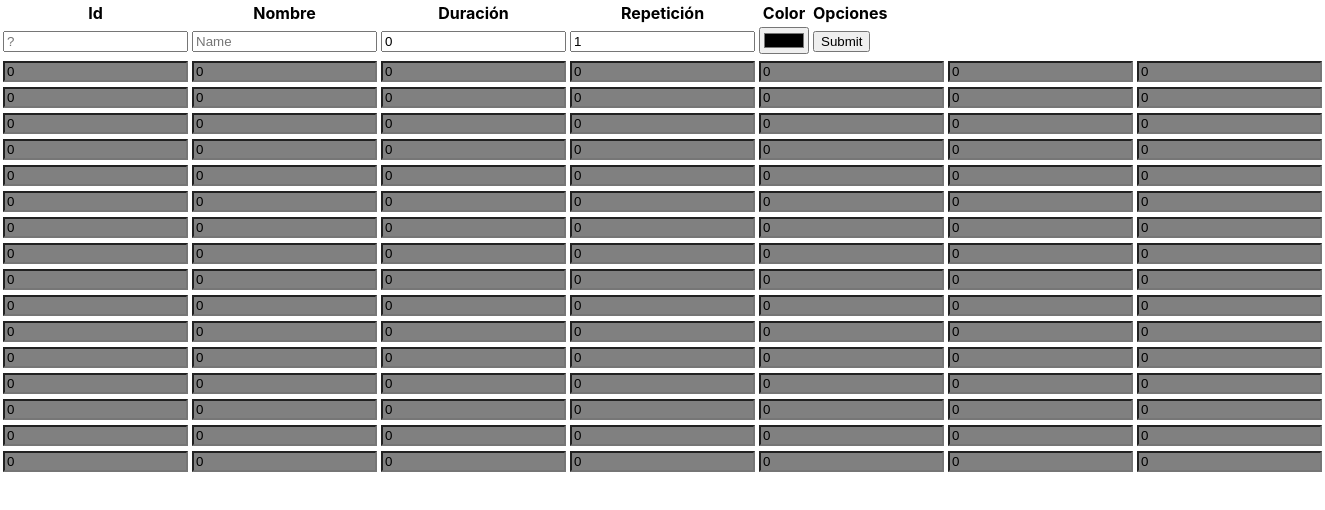
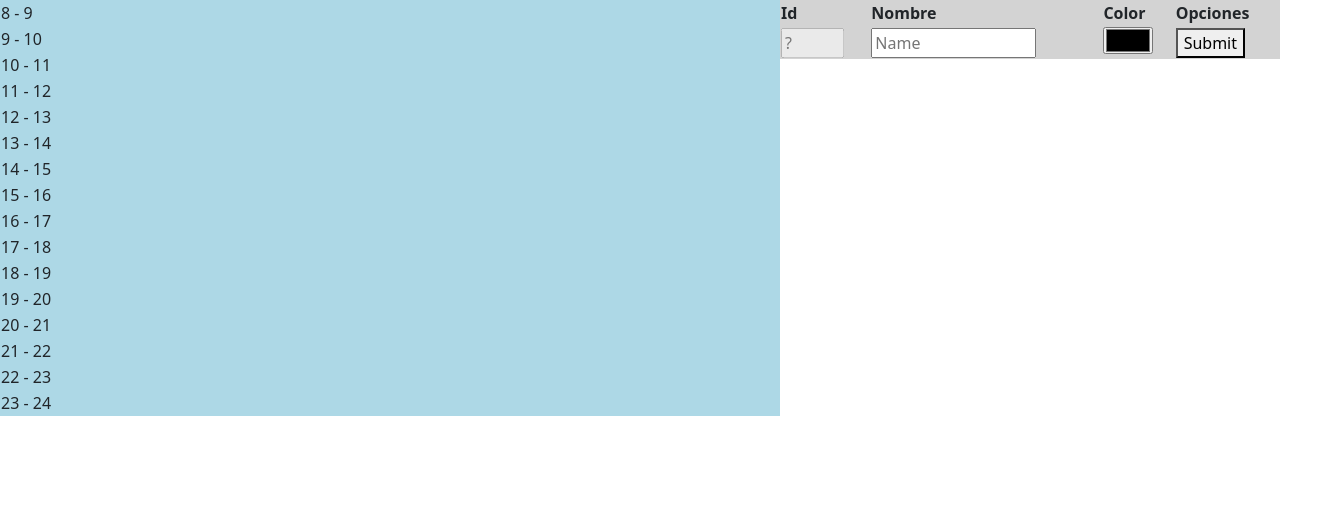
Before and after one commit to bygeze/RoutinePalAlpha, a React (Create React App) app in the folder frontend/routinepal/: page / in a window 1280 px wide. Shown: the top 510 px of the page, 1325 px wide, since content can reach past the window. Built offline with nearby package versions, Linux system fonts and the light colour scheme.

Commit message:
Bootstrap added. Added time in the rows of WeekVisualizer and changed input for divs, also now shows the name of the task instead of the id. Draggable working. Little styling to the view.

```diff
--- a/frontend/routinepal/package.json
+++ b/frontend/routinepal/package.json
@@ -6,9 +6,10 @@
     "@testing-library/jest-dom": "^5.16.5",
     "@testing-library/react": "^13.4.0",
     "@testing-library/user-event": "^13.5.0",
+    "bootstrap": "^5.2.3",
     "react": "^18.2.0",
     "react-dom": "^18.2.0",
-    "react-scripts": "5.0.1",
+    "react-scripts": "^5.0.1",
     "web-vitals": "^2.1.4"
   },
   "scripts": {
--- a/frontend/routinepal/src/App.css
+++ b/frontend/routinepal/src/App.css
@@ -1,38 +1,39 @@
-.App {
-  text-align: center;
+.AppContainer {
+  display: flex;
+  width: 100%;
+  height: 100%;
 }
 
-.App-logo {
-  height: 40vmin;
-  pointer-events: none;
+.Column1 {
+  width: 200px;
+  height: 100%;
+  background-color: lightgray;
 }
 
-@media (prefers-reduced-motion: no-preference) {
-  .App-logo {
-    animation: App-logo-spin infinite 20s linear;
-  }
+.Column2 {
+  flex: 1;
+  height: 100%;
+  background-color: lightblue;
 }
 
-.App-header {
-  background-color: #282c34;
-  min-height: 100vh;
-  display: flex;
-  flex-direction: column;
-  align-items: center;
-  justify-content: center;
-  font-size: calc(10px + 2vmin);
-  color: white;
+.Column3 {
+  width: 500px;
+  height: 100%;
+  background-color: lightgray;
 }
 
-.App-link {
-  color: #61dafb;
+.Column3 table {
+  width: 100%;
 }
 
-@keyframes App-logo-spin {
-  from {
-    transform: rotate(0deg);
-  }
-  to {
-    transform: rotate(360deg);
-  }
+.ToggleButton {
+  position: absolute;
+  top: 20px;
+  right: 20px;
+  background-color: white;
+  border: none;
+  border-radius: 20px;
+  padding: 10px 15px;
+  font-size: 16px;
+  cursor: pointer;
 }
--- a/frontend/routinepal/src/App.js
+++ b/frontend/routinepal/src/App.js
@@ -1,9 +1,10 @@
 //import logo from './logo.svg';
-//import './App.css';
+import './App.css';
 import { useEffect, useState } from "react";
 import Storage from "./storage/Storage";
 import TasksTable from './tasks/TasksTable'
 import WeekTable from './weekvisualizer/WeekTable'
+import 'bootstrap/dist/css/bootstrap.min.css';
 
 function App() {
   const [tasks, setTasks] = useState([]);
@@ -45,12 +46,16 @@ function App() {
   }, []);
 
   return (
-    <div className="App">
-      <TasksTable tasks={tasks} addTask={addTask} updateTask={updateTask} deleteTask={deleteTask}>
+    <div className="AppContainer">
 
-      </TasksTable>
+      <div className="Column2">
+        <WeekTable tasks={tasks}></WeekTable>
+      </div>
+      <div className="Column3">
+        <TasksTable tasks={tasks} addTask={addTask} updateTask={updateTask} deleteTask={deleteTask}>
 
-      <WeekTable tasks={tasks}></WeekTable>
+        </TasksTable>
+      </div>
     </div>
 
   );
--- a/frontend/routinepal/src/tasks/AddTaskTableRow.js
+++ b/frontend/routinepal/src/tasks/AddTaskTableRow.js
@@ -16,6 +16,8 @@ const AddTaskTableRow = ({addTask}) => {
             <input
                 type="text"
                 placeholder="?"
+                size="1"
+                disabled="disabled"
                 />
             </td>
             <td>
@@ -24,22 +26,7 @@ const AddTaskTableRow = ({addTask}) => {
                 value={task.name}
                 onChange={(e) => setTask({ ...task, name: e.target.value })}
                 placeholder="Name"
-                />
-            </td>
-            <td>
-                <input
-                type="number"
-                value={task.duration}
-                onChange={(e) => setTask({ ...task, duration: e.target.value })}
-                placeholder="Duration"
-                />
-            </td>
-            <td>
-                <input
-                type="number"
-                value={task.repetition}
-                onChange={(e) => setTask({ ...task, repetition: e.target.value })}
-                placeholder="Repetition"
+                size="12"
                 />
             </td>
             <td>
@@ -47,6 +34,7 @@ const AddTaskTableRow = ({addTask}) => {
                 type="color"
                 value={task.color}
                 onChange={(e) => setTask({ ...task, color: e.target.value })}
+                size="12"
                 />
             </td>
             <td colSpan="2"><button type="submit" onClick={handleSubmit}>Submit</button></td>
--- a/frontend/routinepal/src/tasks/TaskTableRow.js
+++ b/frontend/routinepal/src/tasks/TaskTableRow.js
@@ -38,28 +38,6 @@ const TaskTableRow = (props) => {
         <td>
           {edit ? (
             <input
-              type="text"
-              value={task.duration}
-              onChange={(e) => setTask({ ...task, duration: e.target.value })}
-            />
-          ) : (
-            task.duration
-          )}
-        </td>
-        <td>
-          {edit ? (
-            <input
-              type="text"
-              value={task.repetition}
-              onChange={(e) => setTask({ ...task, repetition: e.target.value })}
-            />
-          ) : (
-            task.repetition
-          )}
-        </td>
-        <td>
-          {edit ? (
-            <input
               type="color"
               value={task.color}
               onChange={(e) => setTask({ ...task, color: e.target.value })}
@@ -67,6 +45,19 @@ const TaskTableRow = (props) => {
           ) : (
             task.color
           )}
+        </td>
+        <td>
+            <button
+                draggable
+                onDragStart={(e) => {
+                e.dataTransfer.setData("text/plain", task.id);
+                }}
+                onDragEnd={(e) => {
+                console.log("Drag ended");
+                }}
+            >
+                Drag
+            </button>
         </td>
         <td>
           {edit ? (
@@ -78,19 +69,7 @@ const TaskTableRow = (props) => {
         <td>
           <button onClick={handleDelete}>Delete</button>
         </td>
-        <td>
-            <button
-                draggable
-                onDragStart={(e) => {
-                e.dataTransfer.setData("text/plain", task.id);
-                }}
-                onDragEnd={(e) => {
-                console.log("Drag ended");
-                }}
-            >
-                Drag Me
-            </button>
-        </td>
+
       </tr>
     );
 
--- a/frontend/routinepal/src/tasks/TasksTable.js
+++ b/frontend/routinepal/src/tasks/TasksTable.js
@@ -10,8 +10,6 @@ const TasksTable = ({tasks, addTask, updateTask, deleteTask}) => {
                 <tr>
                 <th>Id</th>
                 <th>Nombre</th>
-                <th>Duración</th>
-                <th>Repetición</th>
                 <th>Color</th>
                 <th colSpan="2">Opciones</th>
                 </tr>
--- a/frontend/routinepal/src/weekvisualizer/WeekTable.js
+++ b/frontend/routinepal/src/weekvisualizer/WeekTable.js
@@ -1,14 +1,20 @@
 import React, { useState } from 'react';
 
-const WeekTable = ({ tasks }) => {
+/*
+ * This class is meant to display a week table
+ *   - configurable: quantity of rows depend on the start time of the day, the end time of the day and the division choosed.
+*/
+
+const WeekTable = (props) => {
     const startTime = 8;
     const endTime = 24;
     const timeDivision = 1;
 
     const [matrix, setMatrix] = useState(createMatrix());
 
+    // this function is temporary, matrix creation should run on server side.
     function createMatrix() {
-        const defaultValue = 0;
+        const defaultValue = 43;
         const rows = (endTime - startTime) * timeDivision;
         const cols = 7;
 
@@ -20,46 +26,55 @@ const WeekTable = ({ tasks }) => {
             matrix.push(row);
         }
 
-
-
         return matrix;
     }
 
-  function handleInputChange(event, rowIndex, colIndex) {
-    // En este método, puedes actualizar el estado del input y cambiar el background-color
-    // de acuerdo al id de la tarea correspondiente
+    // change state (and later save the matrix to db)
+    const handleDropChange = (event, rowIndex, colIndex) => {
         setMatrix(prevMatrix => {
           const newMatrix = [...prevMatrix];
-        newMatrix[rowIndex][colIndex] = parseInt(event.target.value);
+          newMatrix[rowIndex][colIndex] = parseInt(event.dataTransfer.getData("text/plain"));
+          return newMatrix;
+        });
+      };
 
-        return newMatrix;
+    // tasks are sended via props so we can access them to find the task that matches the id in the matrix
+    // we use it when rendering to find name and color.
+    const findTaskById = (id) => {
+        return props.tasks.find(task => task.id == id);
+    }
 
-      });
+    const getRowTime = (i) => {
+        return (startTime + i) + " - " + (startTime + i + timeDivision);
     }
+
+    // matrix is mapped into a table.
+    // we use getrowtime to get the time to display in the first col of the
+    // then we iterate throug the cols in the matrix selected row
+    // we also handle a drop, cause task must be dragged to the view.
 
     return (
         <table>
+            <tbody>
                 {matrix.map((row, i) => (
                     <tr key={i}>
+                        <td>{getRowTime(i)}</td>
                     {row.map((col, j) => (
-            <td key={j}>
-              <input
-                type="number"
-                value={col}
-                onChange={event => handleInputChange(event, i, j)}
+                        <td key={j}
+                        style={{ backgroundColor: col === 0 ? 'gray' : findTaskById(col)?.color }} >
+                            <div
                                 onDrop={(e) => {
-                    const taskId = e.dataTransfer.getData("text/plain");
-                    e.target.value = taskId;
-                    console.log(`Task id: ${taskId} dropped`);
-                    handleInputChange(e, i, j);
+                                    handleDropChange(e, i, j);
                                 }}
                                 onDragOver={(e) => e.preventDefault()}
-                style={{ backgroundColor: col === 0 ? 'gray' : tasks.find(task => task.id === col)?.color }}
-              />
+                            >
+                            {findTaskById(col)?.name}
+                            </div>
                         </td>
                     ))}
                     </tr>
                 ))}
+            </tbody>
         </table>
     );
 };
```
Also changed, not shown: 1 other file (tests, documents, lock files or other folders). Lines whose indentation alone changed are shown as unchanged.
